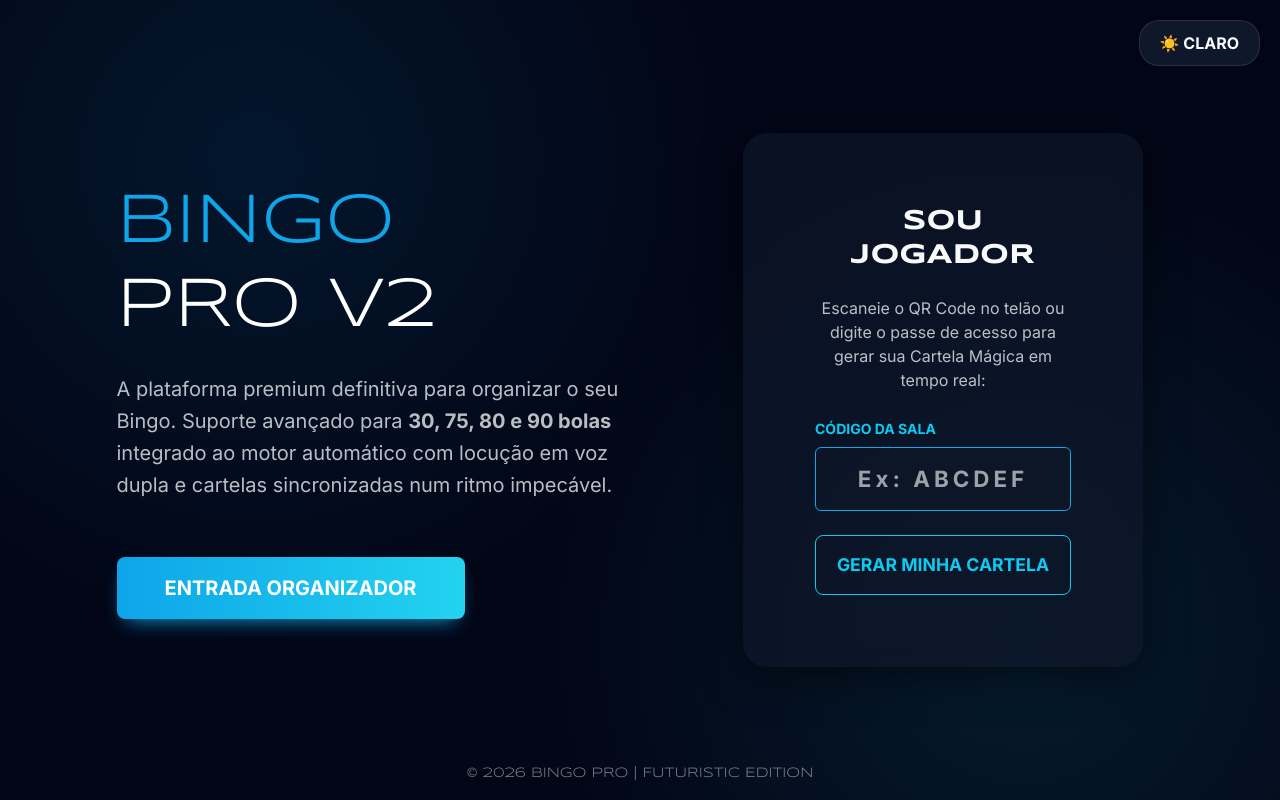
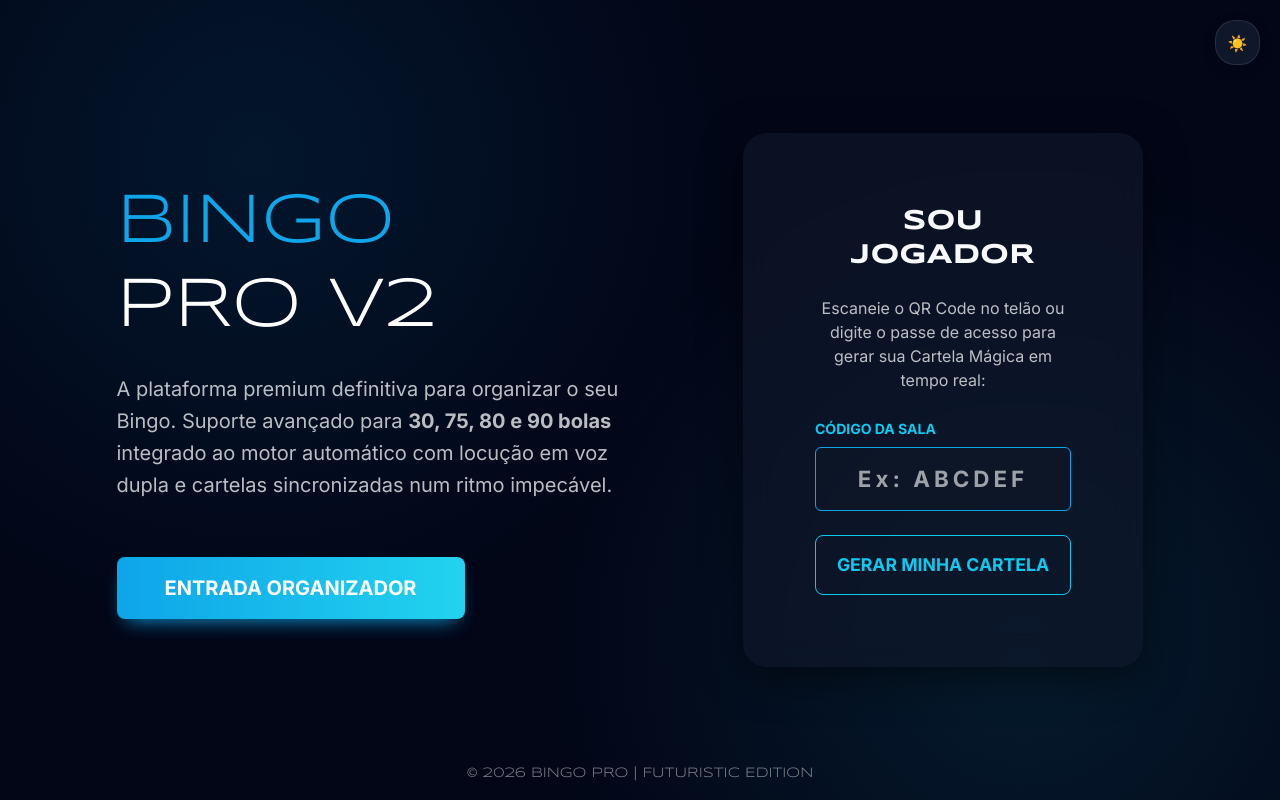
Before and after one commit to andrebontempo/bingo, a Next.js app in the folder frontend/: page / in a window 1280 px wide. Built offline with nearby package versions, Linux system fonts and the light colour scheme; no server answers.

Commit message:
refactor: improve styling and layout for the last drawn number display and theme toggle button.

```diff
--- a/frontend/src/app/jogar/page.js
+++ b/frontend/src/app/jogar/page.js
@@ -101,9 +101,10 @@ export default function PlayerHome() {
           SALA - {roomId}
         </h2>
 
-        <div className="hero-stage w-100 mb-4 d-flex align-items-center justify-content-center" style={{ minHeight: '150px', padding: '10px' }}>
-          <div className="number-display pop text-center" style={{ fontSize: 'clamp(2.5rem, 15vw, 5rem)', width: '100%' }}>
-             {lastDrawn ? lastDrawn : <span style={{ fontSize: '0.4em', whiteSpace: 'nowrap', letterSpacing: '2px' }}>INÍCIO DO JOGO</span>}
+        <div className="d-flex align-items-center justify-content-between bg-dark border shadow-sm rounded-4 w-100 px-4 py-2 mb-4" style={{ maxWidth: '420px', borderColor: 'rgba(255,255,255,0.1)' }}>
+          <span className="text-light opacity-75 small fw-bold text-uppercase" style={{ letterSpacing: '1px' }}>ÚLTIMA BOLA:</span>
+          <div className="number-display pop m-0" style={{ fontSize: '2.4rem', color: 'var(--accent)', textShadow: '0 0 10px rgba(14,165,233,0.3)', minHeight: '40px' }}>
+             {lastDrawn ? lastDrawn : <span style={{ fontSize: '1rem', whiteSpace: 'nowrap', letterSpacing: '2px', color: 'var(--text-muted)' }}>AGUARDE</span>}
           </div>
         </div>
 
--- a/frontend/src/components/ThemeToggle.js
+++ b/frontend/src/components/ThemeToggle.js
@@ -35,10 +35,16 @@ export default function ThemeToggle() {
         background: 'var(--surface-opaque)',
         color: 'var(--text)',
         border: '1px solid var(--border)',
-        boxShadow: '0 4px 15px rgba(0,0,0,0.1)'
+        boxShadow: '0 4px 15px rgba(0,0,0,0.1)',
+        width: '45px',
+        height: '45px',
+        display: 'flex',
+        alignItems: 'center',
+        justifyContent: 'center',
+        padding: '0'
       }}
     >
-      {theme === 'dark' ? '☀️ CLARO' : '🌙 ESCURO'}
+      {theme === 'dark' ? '☀️' : '🌙'}
     </button>
   );
 }
```
